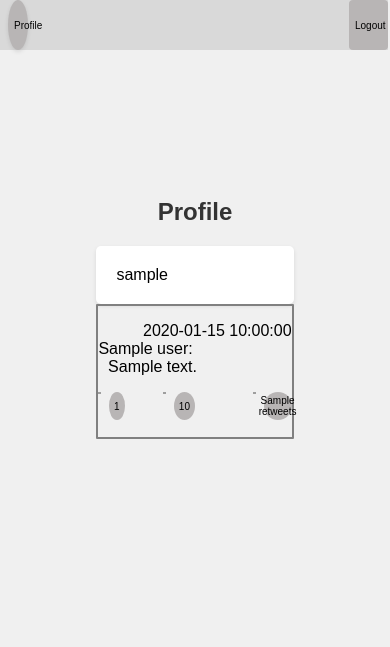
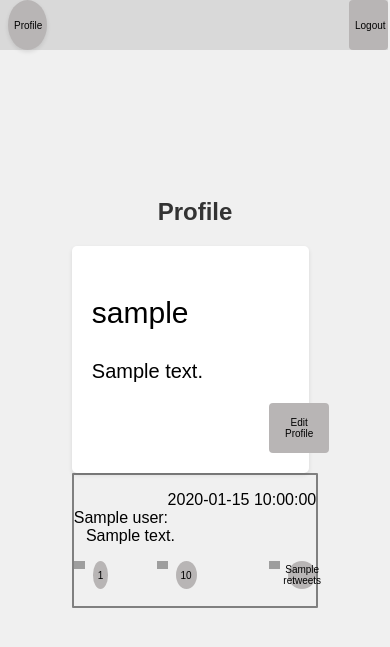
Before and after one commit to Keschler/Messenger, a Flask app: page /profile in a window 390 px wide. Shown: the top 647 px of the page. Run offline with Flask 3, Linux system fonts and the light colour scheme; the visitor is signed in with stand-in values (Sample User, id 1); a database or web service that is not in the repository returns one stand-in record (values such as "Sample title"); grey boxes are pictures that could not be loaded.

Commit message:
Improved mobile CSS, added edit profile button, and extended input bar length

```diff
--- a/backend.py
+++ b/backend.py
@@ -1,7 +1,8 @@
-from pymongo import MongoClient
-import bcrypt
 import re
 from datetime import datetime
+
+import bcrypt
+from pymongo import MongoClient
 
 cluster = MongoClient(
     "mongodb+srv://spadabailu:T94jkJaEAooyLhnhicmLhWTRVi3mu9X3WPDxWfDfWACcKjMeWs@cluster0.fzgybta.mongodb.net/?retryWrites=true&w=majority&appName=Cluster0")
@@ -9,13 +10,15 @@ db = cluster["twitter"]
 
 
 def register_user(username, password):
+    description = ''
     if not input_validation(username):
         return False
     if db["users"].find_one({"username": username}) is None:  # If there is no user with the same name
         hashed_password = bcrypt.hashpw(
             password.encode('utf-8'), bcrypt.gensalt())
         db["users"].insert_one({"_id": db["users"].count_documents(
-            {}) + 1, "username": username, "password": hashed_password, "posts": [], "liked_posts": [],
+            {}) + 1, "username": username, "password": hashed_password, "description": description, "posts": [],
+                                "liked_posts": [],
                                 "retweeted_posts": []})
         return True
     else:
@@ -30,6 +33,14 @@ def login_user(username, password):
         return True
     else:
         return False
+
+
+def get_description(username):
+    try:
+        description = db["users"].find_one({"username": username})["description"]
+    except TypeError:
+        return "TypeError"
+    return description
 
 
 def get_all_posts():
@@ -47,7 +58,6 @@ def get_user_posts(username):
 
 
 def get_one_post(post_id):
-    print(post_id)
     try:
         user_posts = db["posts"].find_one({"_id": int(post_id)})
     except TypeError:
@@ -98,7 +108,6 @@ def update_likes(post_id, username):
     if post is None:
         return "Post not found."
     if username not in post.get("liked_by", []):
-        print("not liked")
         db["posts"].update_one({"_id": int_post_id}, {"$inc": {"likes": 1}, "$push": {"liked_by": username}})
         db["users"].update_one({"username": username, "posts._id": int_post_id},
                                {"$inc": {"posts.$.likes": 1}, "$push": {"liked_posts": int_post_id}})
--- a/main.py
+++ b/main.py
@@ -1,6 +1,5 @@
 from flask import Flask, render_template, url_for, request, redirect, session
-from backend import register_user, login_user, get_all_posts, upload_message, update_likes, \
-    update_retweets, get_user_posts, add_comment, get_one_post
+import backend
 from datetime import timedelta
 from functools import wraps
 
@@ -11,7 +10,7 @@ app.permanent_session_lifetime = timedelta(days=30)
 
 @app.route("/")
 def main():
-    posts = get_all_posts()
+    posts = backend.get_all_posts()
     if "user" in session:
         user = session["user"]
         return render_template("index.html", user=user, posts=posts)
@@ -34,7 +33,7 @@ def register():
     if request.method == "POST":
         username = request.form["username"]
         password = request.form["password"]
-        if register_user(username, password):
+        if backend.register_user(username, password):
             session.permanent = True
             session["user"] = username
             return redirect(url_for("main"))
@@ -52,7 +51,7 @@ def login():
     if request.method == "POST":
         username = request.form["username"]
         password = request.form["password"]
-        if login_user(username, password):
+        if backend.login_user(username, password):
             session.permanent = True
             session["user"] = username
             return redirect(url_for("main"))
@@ -75,17 +74,18 @@ def logout():
 @check_login
 def post():
     if request.form["content"]:
-        upload_message(session["user"], request.form["content"])
+        backend.upload_message(session["user"], request.form["content"])
     return redirect(url_for("main"))
 
 
 @app.route("/profile")
 @check_login
 def profile():
-    posts = get_user_posts(session["user"])
+    description = backend.get_description(session["user"])
+    posts = backend.get_user_posts(session["user"])
     if posts == "TypeError":
         return render_template("index.html")
-    return render_template("profile.html", username=session["user"], posts=posts)
+    return render_template("profile.html", username=session["user"], posts=posts, description=description)
 
 
 @app.route("/post")
@@ -93,7 +93,7 @@ def user_post():
     post_id = request.args.get('post_id')
     if post_id is None:
         return "Post ID is missing!", 400
-    post = get_one_post(post_id)
+    post = backend.get_one_post(post_id)
     comments = post["comments"]
     return render_template("post.html", post=post, comments=comments)
 
@@ -101,21 +101,21 @@ def user_post():
 @app.route("/likes/<post_id>")
 @check_login
 def likes(post_id):
-    update_likes(post_id, session["user"])
+    backend.update_likes(post_id, session["user"])
     return redirect(url_for("main"))
 
 
 @app.route("/retweet/<post_id>")
 @check_login
 def retweet(post_id):
-    update_retweets(post_id, session["user"])
+    backend.update_retweets(post_id, session["user"])
     return redirect(url_for("main"))
 
 
 @app.route("/comment", methods=["POST"])
 @check_login
 def comment():
-    add_comment(request.form["post_id"], session["user"], request.form["comment_text"], request.form["post_creator"])
+    backend.add_comment(request.form["post_id"], session["user"], request.form["comment_text"], request.form["post_creator"])
     return redirect(url_for("main"))
 
 
--- a/static/css/common.css
+++ b/static/css/common.css
@@ -28,21 +28,17 @@ a {
 
 
 #user_profile {
-    width: 5%;
-    /* Example size, adjust as needed */
     height: 50px;
-    /* Same as width to create a circle */
     border-radius: 50%;
     box-shadow: 0 2px 4px rgba(0, 0, 0, 0.1);
-    /* Optional: Adds a subtle shadow */
     margin-right: auto;
     margin-left: 10px;
 }
 
 .likes, .retweets, .comment {
-    width: 2.8em; /* adjust as needed */
-    height: 2.8em; /* should be equal to width */
-    padding: 0.5em; /* adjust as needed */
+    width: 2.8em;
+    height: 2.8em;
+    padding: 0.5em;
     display: flex;
     justify-content: center;
     align-items: center;
--- a/static/css/main.css
+++ b/static/css/main.css
@@ -21,7 +21,6 @@ body {
     font-size: 2vw;
     text-align: center;
     width: 10%;
-    height: 50px;
     position: relative;
     right: 24%;
 }
@@ -33,6 +32,7 @@ body {
     border-radius: 4px;
     position: relative;
     bottom: 10%;
+    width: 15%;
     left: -64%;
 }
 
@@ -78,10 +78,12 @@ body {
         right: 240px;
         width: 80px;
         height: 40px;
+        font-size: 20px;
     }
 
     #post_input {
         left: -260px;
         height: 23px;
+        width: auto;
     }
 }
--- a/static/css/profile.css
+++ b/static/css/profile.css
@@ -1,4 +1,5 @@
 @import 'common.css';
+
 body, html {
     height: 100%;
     margin: 0;
@@ -23,6 +24,21 @@ body, html {
     box-shadow: 0 2px 4px rgba(0, 0, 0, 0.1);
     margin-right: 10%;
     margin-left: 10%;
+}
+
+#username {
+    font-size: 30px;
+}
+
+#description {
+    font-size: 20px;
+}
+
+#change_profile_button {
+    width: 9%;
+    height: 50px;
+    position: relative;
+    left: 90%;
 }
 
 #title {
@@ -51,17 +67,34 @@ button {
     margin-bottom: 0;
 }
 
-.post{
+.post {
     margin-right: 10%;
     margin-left: 10%;
 }
 
 
-@media (min-width: 320px) and (max-width: 999px){
-    #outer_box{
+@media (min-width: 320px) and (max-width: 999px) {
+    #inner_box{
+        width: 80%;
+        position: relative;
+        right: 10%;
+    }
+    #outer_box {
         width: 100%;
     }
-    #header{
+
+    #header {
         right: 2px;
     }
+
+    .feed {
+        display: flex;
+        justify-content: center;
+        align-items: center;
+        flex-direction: column;
+    }
+
+    #change_profile_button {
+        width: 60px;
+    }
 }
--- a/templates/profile.html
+++ b/templates/profile.html
@@ -24,7 +24,9 @@
 <div id="title">Profile</div>
 <div id="outer_box">
     <div id="inner_box">
-        {{ username }}
+        <p id="username">{{ username }}</p>
+        <p id="description">{{ description }}</p>
+        <button id="change_profile_button">Edit Profile</button>
     </div>
     <div class="feed">
         {% for post in posts %}
```
